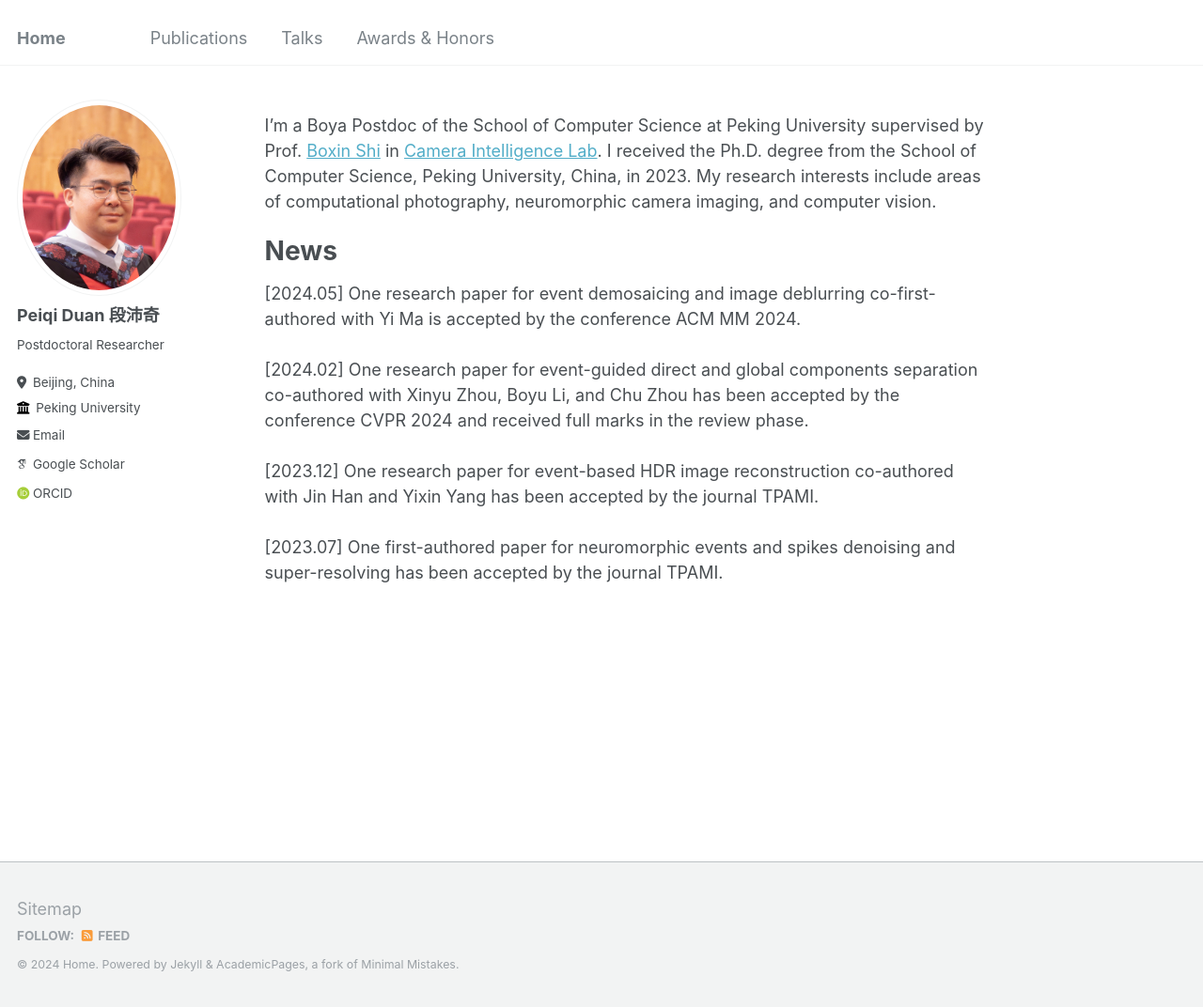
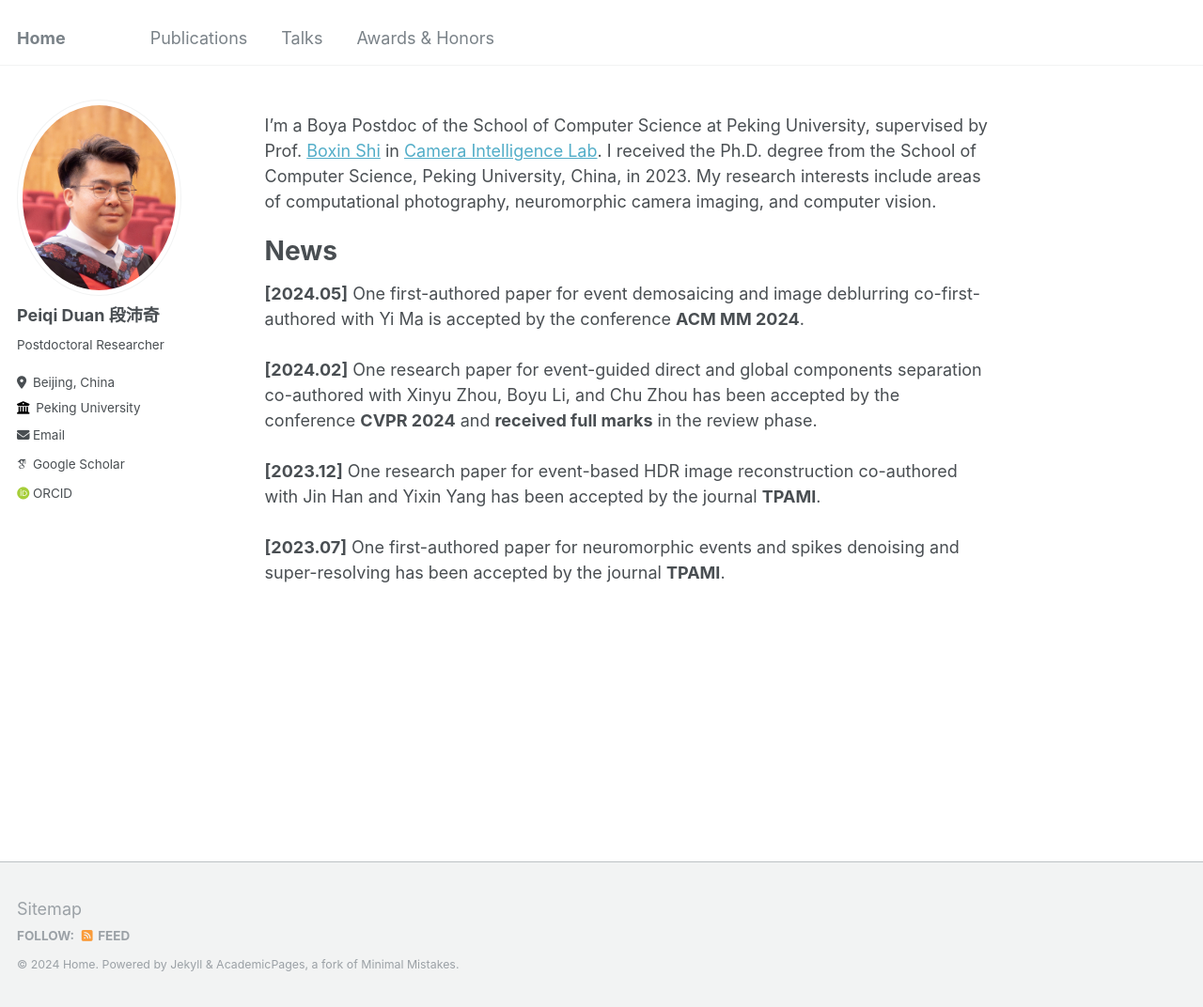
Before and after one commit to peiqi-duan/peiqi-duan.github.io, a Jekyll site: the page built from _pages/about.md, in a window 1280 px wide and 1072 px high. Shown: the whole window at 94% size. Built offline with Jekyll 4.4.1, drawn with Linux system fonts in a browser that asks for light colours; some web fonts are replaced.

Commit message:
Update about.md

```diff
--- a/_pages/about.md
+++ b/_pages/about.md
@@ -7,11 +7,11 @@ redirect_from:
   - /about.html
 ---
 
-I'm a Boya Postdoc of the School of Computer Science at Peking University supervised by Prof. <a href="https://scholar.google.com/citations?hl=zh-CN&user=K1LjZxcAAAAJ">Boxin Shi</a> in <a href="https://camera.pku.edu.cn">Camera Intelligence Lab</a>. I received the Ph.D. degree from the School of Computer Science, Peking University, China, in 2023. My research interests include areas of computational photography, neuromorphic camera imaging, and computer vision.
+I'm a Boya Postdoc of the School of Computer Science at Peking University, supervised by Prof. <a href="https://scholar.google.com/citations?hl=zh-CN&user=K1LjZxcAAAAJ">Boxin Shi</a> in <a href="https://camera.pku.edu.cn">Camera Intelligence Lab</a>. I received the Ph.D. degree from the School of Computer Science, Peking University, China, in 2023. My research interests include areas of computational photography, neuromorphic camera imaging, and computer vision.
 
 News
 ======
-[2024.05] One research paper for event demosaicing and image deblurring co-first-authored with Yi Ma is accepted by the conference ACM MM 2024.<br><br>
-[2024.02] One research paper for event-guided direct and global components separation co-authored with Xinyu Zhou, Boyu Li, and Chu Zhou has been accepted by the conference CVPR 2024 and received full marks in the review phase.<br><br>
-[2023.12] One research paper for event-based HDR image reconstruction co-authored with Jin Han and Yixin Yang has been accepted by the journal TPAMI.<br><br>
-[2023.07] One first-authored paper for neuromorphic events and spikes denoising and super-resolving has been accepted by the journal TPAMI.<br><br>
+<b>[2024.05]</b> One first-authored paper for event demosaicing and image deblurring co-first-authored with Yi Ma is accepted by the conference <b>ACM MM 2024</b>.<br><br>
+<b>[2024.02]</b> One research paper for event-guided direct and global components separation co-authored with Xinyu Zhou, Boyu Li, and Chu Zhou has been accepted by the conference <b>CVPR 2024</b> and <b>received full marks</b> in the review phase.<br><br>
+<b>[2023.12]</b> One research paper for event-based HDR image reconstruction co-authored with Jin Han and Yixin Yang has been accepted by the journal <b>TPAMI</b>.<br><br>
+<b>[2023.07]</b> One first-authored paper for neuromorphic events and spikes denoising and super-resolving has been accepted by the journal <b>TPAMI</b>.<br><br>
```
